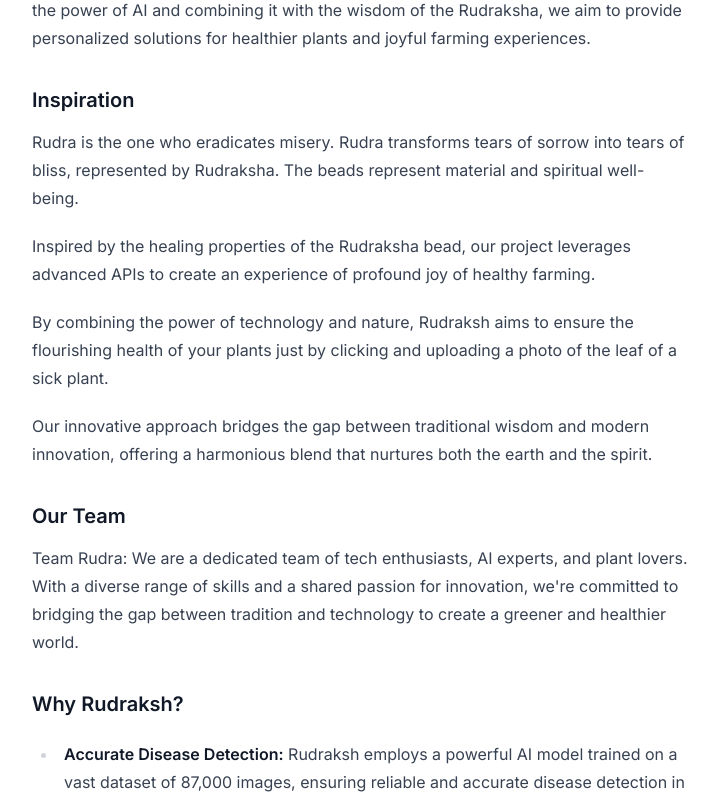
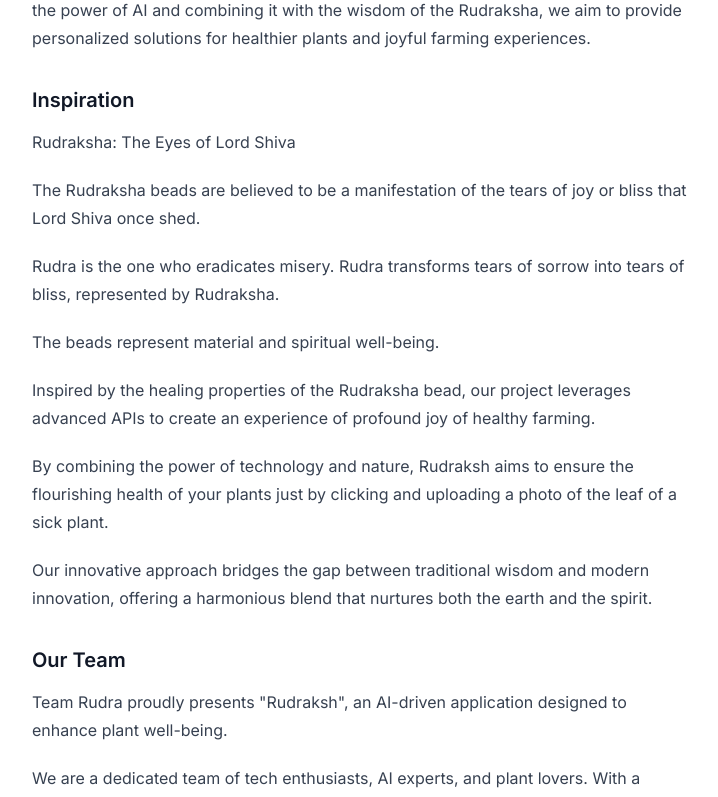
Before and after one commit to dev-shetty/rudraksh, a Next.js app: page /about in a window 1280 px wide. Shown: the part 420-1217 px from the top of the page, without its empty margins (0-718 px from the left). Built offline with nearby package versions, Linux system fonts and the light colour scheme.

Commit message:
Idea behind Rudraksh

```diff
--- a/src/content/docs/about.mdx
+++ b/src/content/docs/about.mdx
@@ -10,7 +10,13 @@ At Rudraksh, we're on a journey to empower both plants and farmers. By harnessin
 
 ### Inspiration
 
-Rudra is the one who eradicates misery. Rudra transforms tears of sorrow into tears of bliss, represented by Rudraksha. The beads represent material and spiritual well-being.
+Rudraksha: The Eyes of Lord Shiva
+
+The Rudraksha beads are believed to be a manifestation of the tears of joy or bliss that Lord Shiva once shed.
+
+Rudra is the one who eradicates misery. Rudra transforms tears of sorrow into tears of bliss, represented by Rudraksha.
+
+The beads represent material and spiritual well-being.
 
 Inspired by the healing properties of the Rudraksha bead, our project leverages advanced APIs to create an experience of profound joy of healthy farming.
 
@@ -20,7 +26,8 @@ Our innovative approach bridges the gap between traditional wisdom and modern in
 
 ### Our Team
 
-Team Rudra:
+Team Rudra proudly presents "Rudraksh", an AI-driven application designed to enhance plant well-being.
+
 We are a dedicated team of tech enthusiasts, AI experts, and plant lovers. With a diverse range of skills and a shared passion for innovation, we're committed to bridging the gap between tradition and technology to create a greener and healthier world.
 
 ### Why Rudraksh?
```
